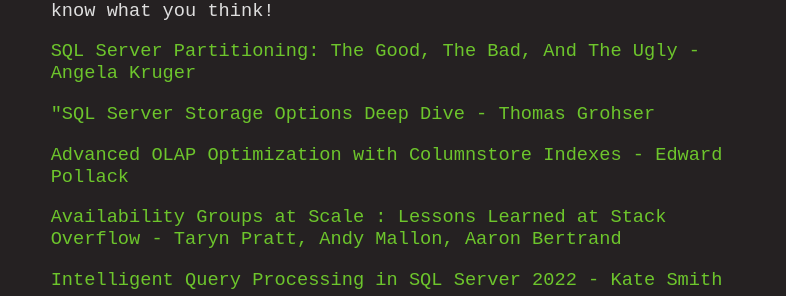
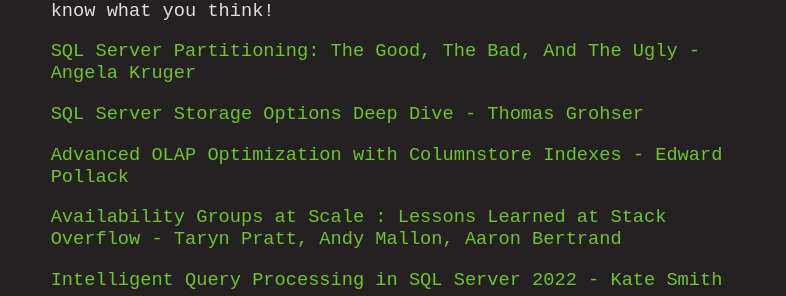
Before and after one commit to eightkb/eightkb.github.io, a Jekyll site: the page feedback.html, which Jekyll copies as it is, in a window 1280 px wide. Shown: the part 363-659 px from the top of the page, without its empty margins (232-1018 px from the left). Built offline with Jekyll 4.4.1, drawn with Linux system fonts in a browser that asks for light colours.

```diff
--- a/feedback.html
+++ b/feedback.html
@@ -38,7 +38,7 @@
                 <h1 class="contentHeader">Session Feedback - August 2022</h1>
                 <p>Speakers love feedback! Take a few minutes and let the speakers know what you think!</p>
                 <p><a href="https://freeonlinesurveys.com/s/mLRjG9Om">SQL Server Partitioning: The Good, The Bad, And The Ugly - Angela Kruger</a></p>
-                <p><a href="https://freeonlinesurveys.com/s/WhHisw0R">"SQL Server Storage Options Deep Dive - Thomas Grohser</a></p>
+                <p><a href="https://freeonlinesurveys.com/s/WhHisw0R">SQL Server Storage Options Deep Dive - Thomas Grohser</a></p>
                 <p><a href="https://freeonlinesurveys.com/s/0QPXd9AS">Advanced OLAP Optimization with Columnstore Indexes - Edward Pollack</a></p>
                 <p><a href="https://freeonlinesurveys.com/s/ZyCfI2EY">Availability Groups at Scale : Lessons Learned at Stack Overflow - Taryn Pratt, Andy Mallon, Aaron Bertrand</a></p>
                 <p><a href="https://freeonlinesurveys.com/s/c1VgjG8A">Intelligent Query Processing in SQL Server 2022 - Kate Smith</a></p>
```
